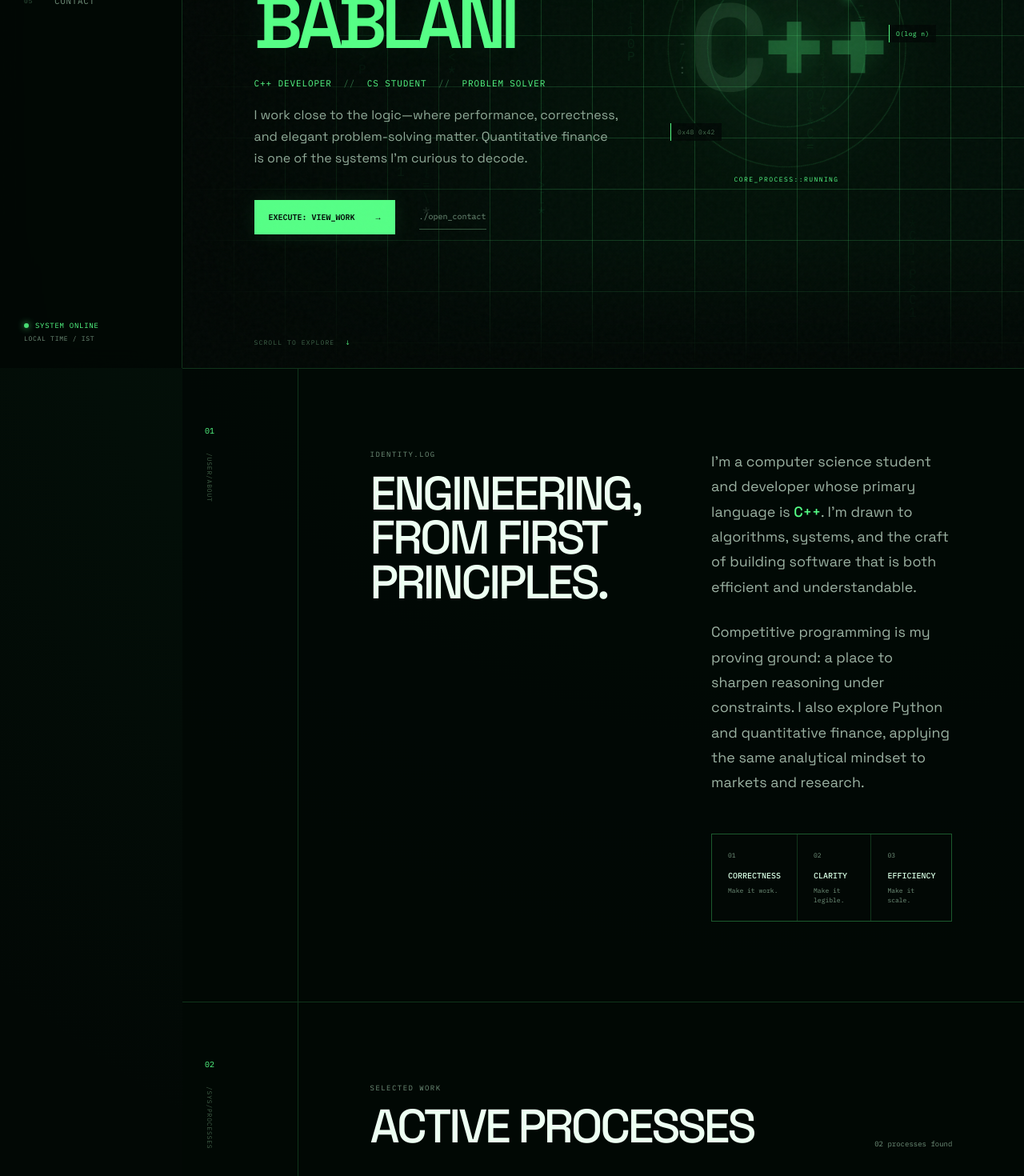
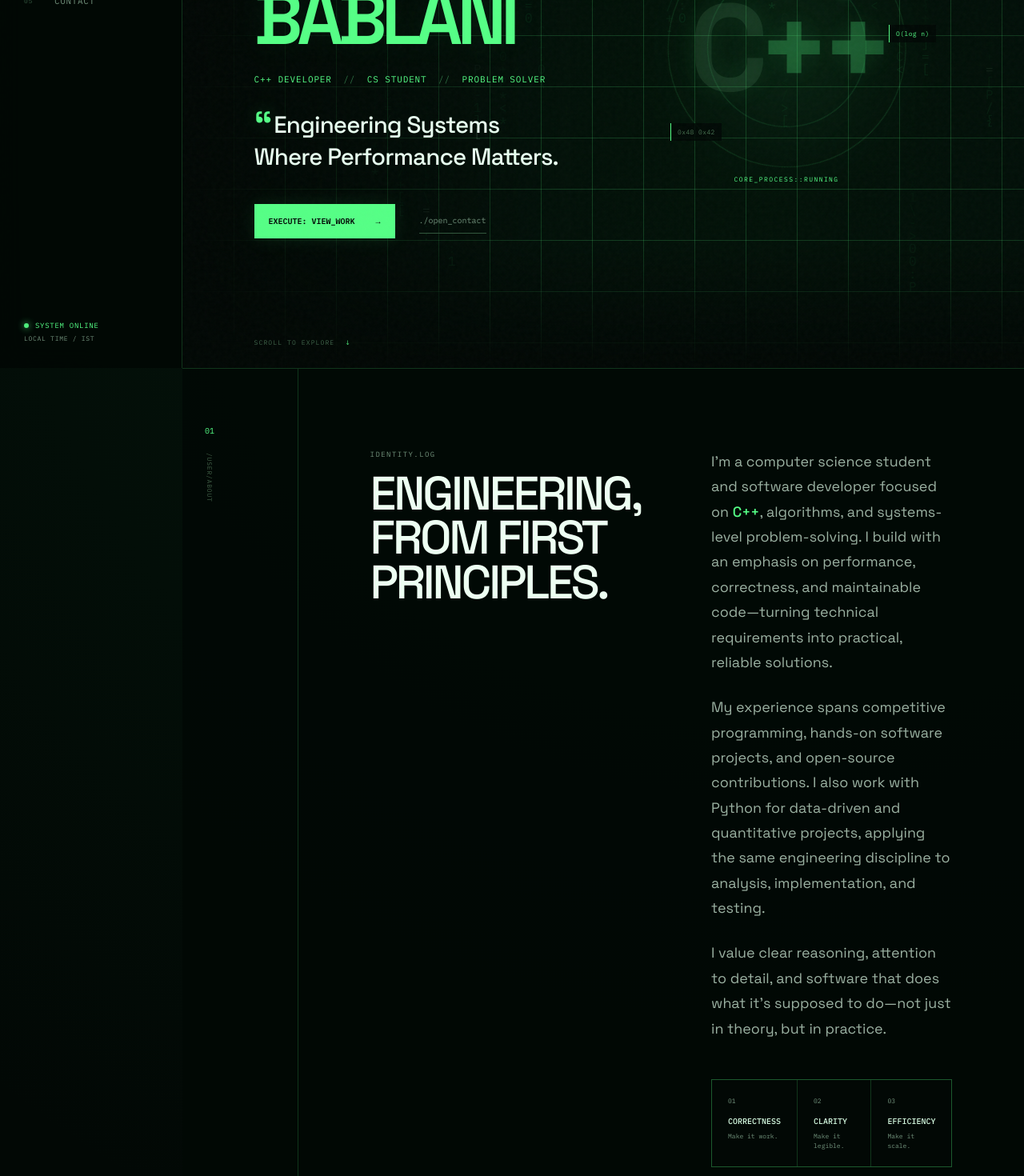
Before and after one commit to harshvardhan-bablani/portfolio, a React (Vite) app: page / in a window 1280 px wide. Shown: the part 340-1810 px from the top of the page at 80% size. Built offline with nearby package versions, Linux system fonts and the light colour scheme; the HTML template or start-up script is replaced by a standard one.

Commit message:
Update hero quote and about copy

```diff
--- a/src/App.tsx
+++ b/src/App.tsx
@@ -404,11 +404,12 @@ export default function App() {
               C++ DEVELOPER <span>//</span> CS STUDENT <span>//</span> PROBLEM
               SOLVER
             </p>
-            <p className="hero-intro">
-              I work close to the logic—where performance, correctness, and
-              elegant problem-solving matter. Quantitative finance is one of the
-              systems I’m curious to decode.
-            </p>
+            <blockquote className="hero-quote">
+              <p>
+                <span aria-hidden="true">“</span>Engineering Systems Where
+                Performance Matters.
+              </p>
+            </blockquote>
             <div className="hero-actions">
               <button
                 className="primary-action"
@@ -457,16 +458,22 @@ export default function App() {
             </div>
             <div className="about-copy">
               <p>
-                I’m a computer science student and developer whose primary
-                language is <strong>C++</strong>. I’m drawn to algorithms,
-                systems, and the craft of building software that is both
-                efficient and understandable.
+                I’m a computer science student and software developer focused on{" "}
+                <strong>C++</strong>, algorithms, and systems-level
+                problem-solving. I build with an emphasis on performance,
+                correctness, and maintainable code—turning technical
+                requirements into practical, reliable solutions.
               </p>
               <p>
-                Competitive programming is my proving ground: a place to sharpen
-                reasoning under constraints. I also explore Python and
-                quantitative finance, applying the same analytical mindset to
-                markets and research.
+                My experience spans competitive programming, hands-on software
+                projects, and open-source contributions. I also work with Python
+                for data-driven and quantitative projects, applying the same
+                engineering discipline to analysis, implementation, and testing.
+              </p>
+              <p>
+                I value clear reasoning, attention to detail, and software that
+                does what it’s supposed to do—not just in theory, but in
+                practice.
               </p>
               <div className="principles">
                 <div>
--- a/src/index.css
+++ b/src/index.css
@@ -48,7 +48,9 @@ h1 { font-size: clamp(53px,7.2vw,112px); font-weight: 600; letter-spacing: -.075
 h1 > span { color: var(--green); }
 .hero-role { color: var(--green); font-size: 11px; letter-spacing: .08em; margin: 30px 0 18px; }
 .hero-role span { color: #2f6f43; margin: 0 7px; }
-.hero-intro { max-width: 570px; color: #90aa98; font-family: var(--display); font-size: 16px; line-height: 1.7; }
+.hero-quote { max-width: 620px; margin-top: 30px; }
+.hero-quote p { font-family: var(--display); font-size: clamp(22px, 2.3vw, 32px); font-weight: 500; line-height: 1.35; letter-spacing: -.03em; color: #e8fff0; text-wrap: balance; }
+.hero-quote span { color: var(--green); font-size: 1.7em; line-height: 0; vertical-align: -.18em; margin-right: 2px; text-shadow: 0 0 24px rgba(85,255,134,.22); }
 .hero-actions { display: flex; align-items: center; gap: 30px; margin-top: 38px; }
 .primary-action { border: 1px solid var(--green); background: var(--green); color: var(--bg); padding: 13px 17px; font-size: 10px; font-weight: 600; cursor: pointer; box-shadow: 0 0 24px rgba(85,255,134,.1); transition: .2s; }
 .primary-action:hover { background: transparent; color: var(--green); box-shadow: 0 0 30px rgba(85,255,134,.25); }
@@ -192,9 +194,9 @@ footer button { border: 0; background: none; color: var(--green); cursor: pointe
   .hero { padding-top: 56px; }
   .hero-visual { width: 85vw; right: -38%; top: 17%; opacity: .32; }
   .eyebrow { margin-bottom: 38px; max-width: 260px; line-height: 1.6; }
-  h1 { font-size: clamp(44px,14vw,68px); }
+  h1 { font-size: clamp(32px,10.5vw,58px); }
   .hero-role { line-height: 1.9; max-width: 290px; }
-  .hero-intro { font-size: 15px; }
+  .hero-quote { margin-top: 24px; }
   .hero-actions { align-items: flex-start; flex-direction: column; gap: 12px; margin-top: 28px; }
   .content-section { display: block; }
   .section-label { border-right: 0; border-bottom: 1px solid var(--line); padding: 14px 6vw; display: flex; align-items: center; gap: 12px; }
```
